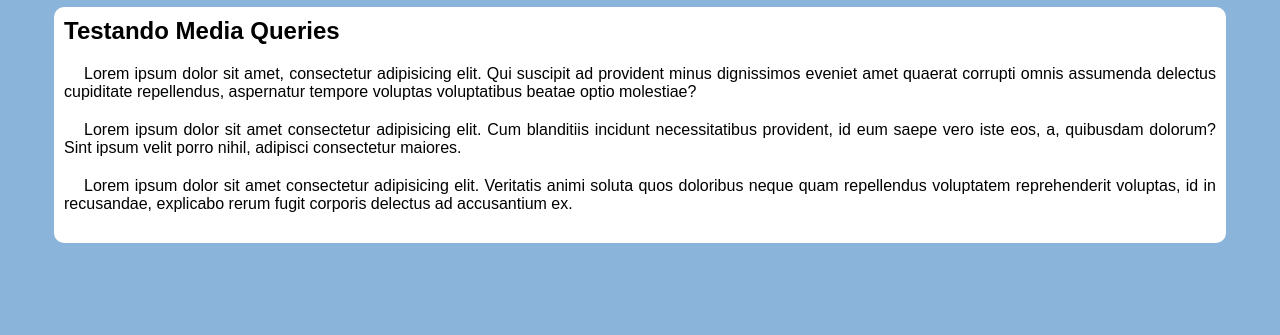
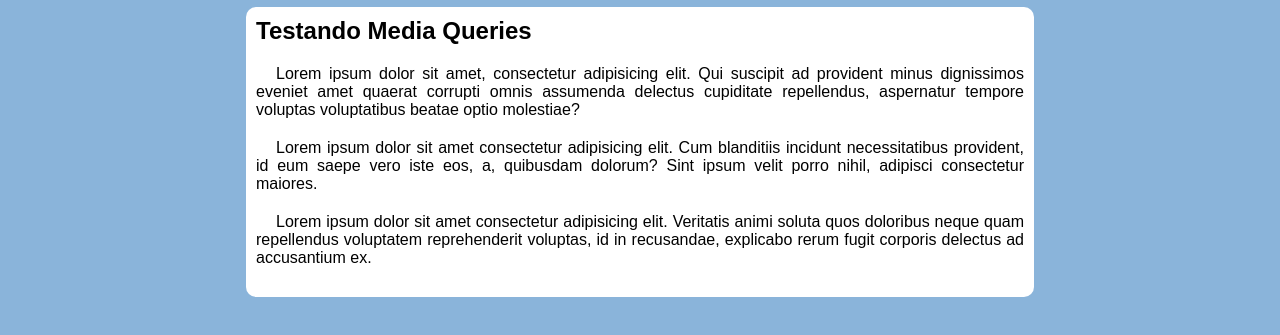
Before and after one commit to igorhawks/menuResponsivo, a plain HTML site: page index.html in a window 1280 px wide. Shown: the part 99-434 px from the top of the page. Drawn offline with nearby package versions, Linux system fonts and the light colour scheme.

Commit message:
atualizacaofinal

```diff
--- a/media-query.css
+++ b/media-query.css
@@ -14,4 +14,8 @@
         display: inline-block;
     }
 
+    main {
+        width: 768px;
+    }
+
 }
```
